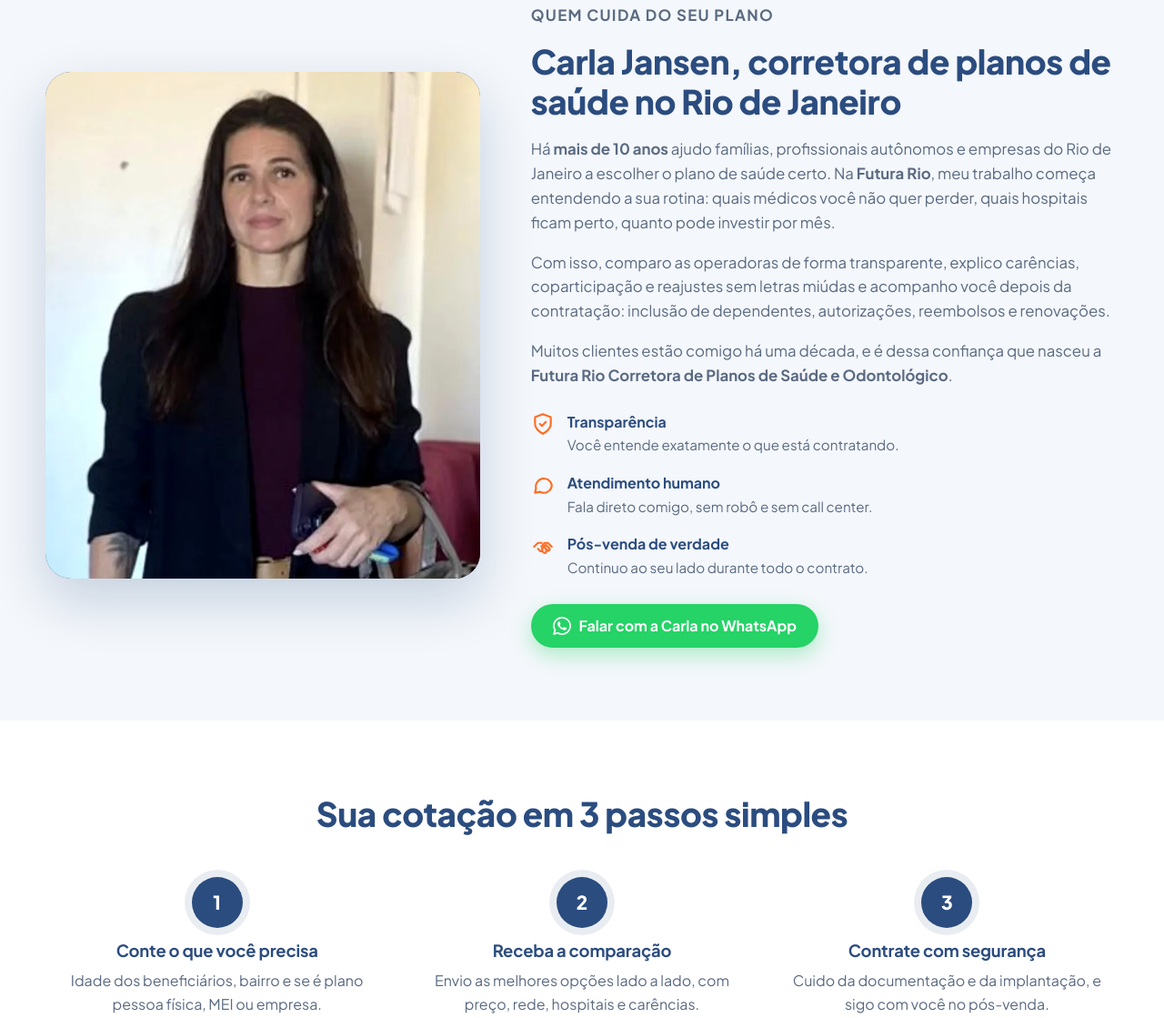
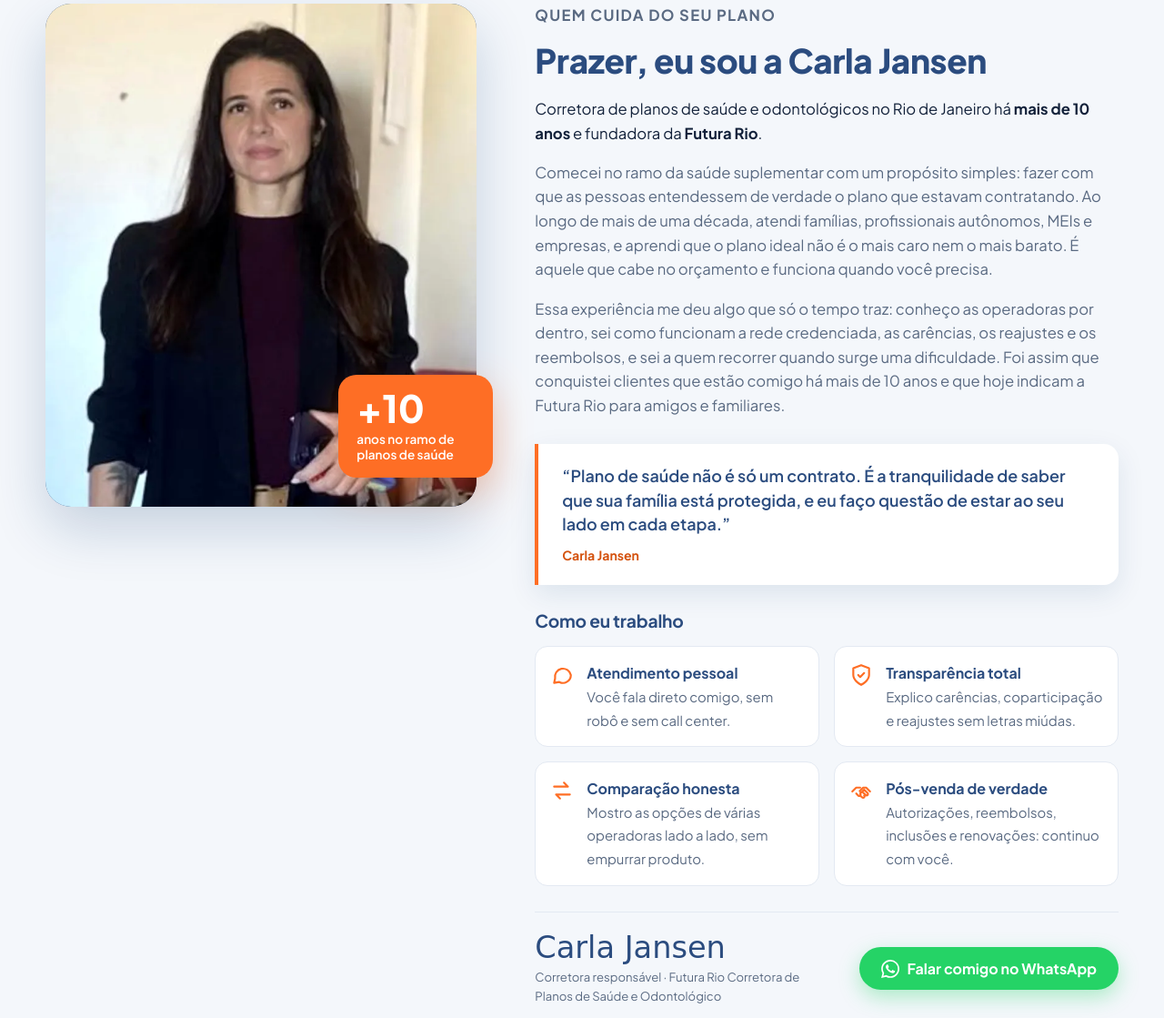
Before and after one commit to jansenbodas-lgtm/futurario, a website: page public/index.html in a window 1280 px wide. Shown: the part 2508-3627 px from the top of the page at 91% size. Drawn offline with Linux system fonts and the light colour scheme.

Commit message:
Seção Sobre: biografia da Carla em primeira pessoa com +10 anos de experiência
Co-Authored-By: Claude Opus 5.5 <noreply@anthropic.com>
Claude-Session: https://claude.ai/code/session_01WwomsGs3j5YB3sqZeoTXbB

```diff
--- a/public/css/style.css
+++ b/public/css/style.css
@@ -204,15 +204,35 @@ section { padding: 80px 0; }
 
 /* Sobre */
 .sobre { background: var(--bg-soft); }
-.sobre__grid { display: grid; grid-template-columns: .85fr 1.15fr; gap: 56px; align-items: center; }
+.sobre__grid { display: grid; grid-template-columns: .85fr 1.15fr; gap: 64px; align-items: start; }
+.sobre__media { position: sticky; top: 100px; }
 .sobre__photo { margin: 0; border-radius: 28px; overflow: hidden; aspect-ratio: 6 / 7; background: var(--brand); box-shadow: var(--shadow-lg); }
 .sobre__photo img { width: 100%; height: 100%; object-fit: cover; }
-.sobre__copy > p { color: var(--muted); font-size: 1.05rem; }
-.pillars { list-style: none; padding: 0; margin: 24px 0 28px; display: grid; gap: 16px; }
-.pillars li { display: flex; gap: 14px; align-items: flex-start; }
+.sobre__exp {
+  position: absolute; right: -18px; bottom: 32px;
+  background: var(--accent); color: #fff; border-radius: 20px; padding: 16px 20px;
+  box-shadow: 0 16px 40px rgba(254, 110, 37, .35); max-width: 170px;
+}
+.sobre__exp strong { display: block; font-size: 2.6rem; line-height: 1; font-weight: 800; }
+.sobre__exp span { font-size: .85rem; font-weight: 600; line-height: 1.3; display: block; margin-top: 4px; }
+.sobre__lead { font-size: 1.2rem; color: var(--ink) !important; }
+.sobre__copy > p { color: var(--muted); font-size: 1.04rem; }
+.sobre__quote {
+  margin: 28px 0; padding: 22px 26px; border-left: 4px solid var(--accent);
+  background: #fff; border-radius: 0 16px 16px 0; box-shadow: var(--shadow);
+  font-size: 1.12rem; font-weight: 600; color: var(--brand); line-height: 1.5;
+}
+.sobre__quote cite { display: block; margin-top: 10px; font-style: normal; font-size: .88rem; font-weight: 700; color: var(--accent-ink); }
+.sobre__h3 { color: var(--brand); font-size: 1.2rem; margin-top: 8px; }
+.pillars { list-style: none; padding: 0; margin: 16px 0 28px; display: grid; gap: 16px; }
+.pillars--grid { grid-template-columns: 1fr 1fr; }
+.pillars li { display: flex; gap: 14px; align-items: flex-start; background: #fff; border: 1px solid var(--line); border-radius: 14px; padding: 16px; }
 .pillars svg { width: 26px; height: 26px; color: var(--accent); flex: none; margin-top: 2px; }
 .pillars strong { display: block; color: var(--brand); }
-.pillars span { color: var(--muted); font-size: .95rem; }
+.pillars span { color: var(--muted); font-size: .93rem; line-height: 1.45; }
+.sobre__sign { display: flex; flex-wrap: wrap; align-items: center; justify-content: space-between; gap: 18px; border-top: 1px solid var(--line); padding-top: 22px; }
+.sobre__signature { font-family: "Brush Script MT", "Segoe Script", cursive; font-size: 2.1rem; color: var(--brand); line-height: 1; }
+.sobre__sign small { display: block; color: var(--muted); font-size: .82rem; margin-top: 4px; max-width: 34ch; }
 
 /* Passos */
 .steps { list-style: none; padding: 0; margin: 40px 0 0; display: grid; grid-template-columns: repeat(3, 1fr); gap: 24px; counter-reset: s; }
@@ -377,7 +397,9 @@ section { padding: 80px 0; }
   .badge-card { left: 50%; transform: translateX(-50%); bottom: -24px; min-width: 260px; text-align: center; align-items: center; }
   .stats { grid-template-columns: repeat(2, 1fr); }
   .steps { grid-template-columns: 1fr; }
-  .sobre__photo { max-width: 380px; margin-inline: auto; }
+  .sobre__media { position: relative; top: 0; max-width: 380px; margin-inline: auto; width: 100%; }
+  .sobre__exp { right: -8px; bottom: 20px; }
+  .pillars--grid { grid-template-columns: 1fr; }
 }
 @media (max-width: 560px) {
   .topbar__inner { height: 64px; gap: 12px; }
--- a/public/index.html
+++ b/public/index.html
@@ -288,47 +288,76 @@
 <!-- ================= SOBRE A CARLA ================= -->
 <section class="sobre" id="sobre" aria-labelledby="t-sobre">
   <div class="wrap sobre__grid">
+    <div class="sobre__media">
       <figure class="sobre__photo">
         <picture>
           <source srcset="/img/carla-jansen.webp" type="image/webp">
-        <img src="/img/carla-jansen.jpg" alt="Carla Jansen, corretora responsável pela Futura Rio Corretora de planos de saúde" width="700" height="843" loading="lazy">
+          <img src="/img/carla-jansen.jpg" alt="Carla Jansen, corretora de planos de saúde há mais de 10 anos no Rio de Janeiro" width="700" height="843" loading="lazy">
         </picture>
       </figure>
+      <div class="sobre__exp" aria-hidden="true">
+        <strong>+10</strong>
+        <span>anos no ramo de planos de saúde</span>
+      </div>
+    </div>
+
     <div class="sobre__copy">
       <p class="eyebrow">Quem cuida do seu plano</p>
-      <h2 id="t-sobre" class="section-title">Carla Jansen, corretora de planos de saúde no Rio de Janeiro</h2>
+      <h2 id="t-sobre" class="section-title">Prazer, eu sou a Carla Jansen</h2>
+      <p class="sobre__lead">
+        Corretora de planos de saúde e odontológicos no Rio de Janeiro há <strong>mais de 10 anos</strong>
+        e fundadora da <strong>Futura Rio</strong>.
+      </p>
+
       <p>
-        Há <strong>mais de 10 anos</strong> ajudo famílias, profissionais autônomos e empresas do Rio de Janeiro a escolher o
-        plano de saúde certo. Na <strong>Futura Rio</strong>, meu trabalho começa entendendo a sua rotina: quais
-        médicos você não quer perder, quais hospitais ficam perto, quanto pode investir por mês.
+        Comecei no ramo da saúde suplementar com um propósito simples: fazer com que as pessoas
+        entendessem de verdade o plano que estavam contratando. Ao longo de mais de uma década, atendi
+        famílias, profissionais autônomos, MEIs e empresas, e aprendi que o plano ideal não é o mais caro
+        nem o mais barato. É aquele que cabe no orçamento e funciona quando você precisa.
       </p>
       <p>
-        Com isso, comparo as operadoras de forma transparente, explico carências, coparticipação e reajustes
-        sem letras miúdas e acompanho você depois da contratação: inclusão de dependentes, autorizações,
-        reembolsos e renovações.
+        Essa experiência me deu algo que só o tempo traz: conheço as operadoras por dentro, sei como funcionam
+        a rede credenciada, as carências, os reajustes e os reembolsos, e sei a quem recorrer quando surge
+        uma dificuldade. Foi assim que conquistei clientes que estão comigo há mais de 10 anos e que hoje
+        indicam a Futura Rio para amigos e familiares.
       </p>
-      <p>
-        Muitos clientes estão comigo há uma década, e é dessa confiança que nasceu a
-        <strong>Futura Rio Corretora de Planos de Saúde e Odontológico</strong>.
-      </p>
-      <ul class="pillars">
+
+      <blockquote class="sobre__quote">
+        “Plano de saúde não é só um contrato. É a tranquilidade de saber que sua família está protegida,
+        e eu faço questão de estar ao seu lado em cada etapa.”
+        <cite>Carla Jansen</cite>
+      </blockquote>
+
+      <h3 class="sobre__h3">Como eu trabalho</h3>
+      <ul class="pillars pillars--grid">
+        <li>
+          <svg aria-hidden="true" viewBox="0 0 24 24"><use href="#i-chat"/></svg>
+          <div><strong>Atendimento pessoal</strong><span>Você fala direto comigo, sem robô e sem call center.</span></div>
+        </li>
         <li>
           <svg aria-hidden="true" viewBox="0 0 24 24"><use href="#i-shield"/></svg>
-          <div><strong>Transparência</strong><span>Você entende exatamente o que está contratando.</span></div>
+          <div><strong>Transparência total</strong><span>Explico carências, coparticipação e reajustes sem letras miúdas.</span></div>
         </li>
         <li>
-          <svg aria-hidden="true" viewBox="0 0 24 24"><use href="#i-chat"/></svg>
-          <div><strong>Atendimento humano</strong><span>Fala direto comigo, sem robô e sem call center.</span></div>
+          <svg aria-hidden="true" viewBox="0 0 24 24"><use href="#i-swap"/></svg>
+          <div><strong>Comparação honesta</strong><span>Mostro as opções de várias operadoras lado a lado, sem empurrar produto.</span></div>
         </li>
         <li>
           <svg aria-hidden="true" viewBox="0 0 24 24"><use href="#i-handshake"/></svg>
-          <div><strong>Pós-venda de verdade</strong><span>Continuo ao seu lado durante todo o contrato.</span></div>
+          <div><strong>Pós-venda de verdade</strong><span>Autorizações, reembolsos, inclusões e renovações: continuo com você.</span></div>
         </li>
       </ul>
+
+      <div class="sobre__sign">
+        <div>
+          <span class="sobre__signature">Carla Jansen</span>
+          <small>Corretora responsável · Futura Rio Corretora de Planos de Saúde e Odontológico</small>
+        </div>
         <button class="btn btn--wa js-open-lead" data-origem="sobre">
           <svg aria-hidden="true" viewBox="0 0 24 24" width="20" height="20"><use href="#i-wa"/></svg>
-        Falar com a Carla no WhatsApp
+          Falar comigo no WhatsApp
         </button>
+      </div>
     </div>
   </div>
 </section>
```
Lines whose indentation alone changed are shown as unchanged.
